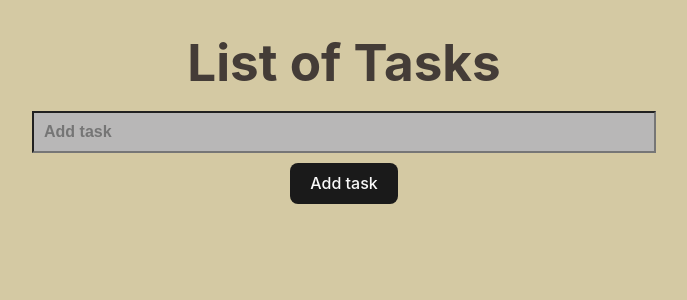
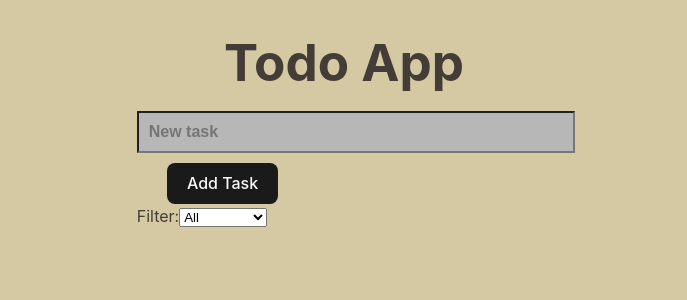
Before and after one commit to wichofly/tasks-to-do, a React (Vite) app: page / in a window 1280 px wide. Shown: the top 300 px of the page, without its empty margins (296-983 px from the left). Built offline with nearby package versions, Linux system fonts and the light colour scheme.

Commit message:
refactor: shown the tasks are completed, incomplete or all

```diff
--- a/src/components/Task.tsx
+++ /dev/null
@@ -1,37 +0,0 @@
-import { useState } from 'react';
-
-interface Props {
-  task: string;
-  onDelete: () => void;
-  onUpdate: (updatedTask: string) => void;
-}
-
-export const Task = ({ task, onDelete, onUpdate }: Props) => {
-  const [isEditing, setIsEditing] = useState(false);
-  const [updatedTask, setUpdatedTask] = useState(task);
-
-  const handleUpdate = () => {
-    onUpdate(updatedTask); // Call the onUpdate function with the updated task
-    setIsEditing(false); // Exit editing mode
-  };
-
-  return (
-    <div className="task">
-      {isEditing ? (
-        <input
-          type="text"
-          value={updatedTask}
-          onChange={(e) => setUpdatedTask(e.target.value)}
-          onBlur={handleUpdate} // Save on loss of focus
-          onKeyDown={(e) => e.key === 'Enter' && handleUpdate()} // Save on Enter press
-        />
-      ) : (
-        <span onClick={() => setIsEditing(true)}>{task}</span> // Click to edit
-      )}
-      <div>
-        <button onClick={() => setIsEditing(true)}>Update</button>
-        <button onClick={onDelete}>Delete</button>
-      </div>
-    </div>
-  );
-};
--- /dev/null
+++ b/src/components/TaskItem.tsx
@@ -0,0 +1,23 @@
+interface Props {
+  task: {
+    id: number;
+    name: string;
+    completed: boolean;
+  };
+  onDelete: () => void;
+  onToggleCompletion: () => void;
+}
+
+export const TaskItem = ({ task, onDelete, onToggleCompletion }: Props) => {
+  return (
+    <div className={`task ${task.completed ? 'completed' : ''}`}>
+      <input
+        type="checkbox"
+        checked={task.completed}
+        onChange={onToggleCompletion}
+      />
+      <span>{task.name}</span>
+      <button onClick={onDelete}>X</button>
+    </div>
+  );
+};
--- a/src/components/TaskList.tsx
+++ b/src/components/TaskList.tsx
@@ -1,20 +1,24 @@
-import { Task } from './Task';
+import { TaskItem } from './TaskItem';
 
 interface Props {
-  tasksList: string[];
-  updateTask: (index: number, updatedTask: string) => void;
-  deleteTasks: (index: number) => void;
+  tasks: {
+    id: number;
+    name: string;
+    completed: boolean;
+  }[];
+  onDelete: (id: number) => void;
+  onToggleCompletion: (id: number) => void;
 }
 
-export const TaskList = ({ tasksList, updateTask, deleteTasks }: Props) => {
+export const TaskList = ({ tasks, onDelete, onToggleCompletion }: Props) => {
   return (
     <div className="taskList">
-      {tasksList.map((task, index) => (
-        <Task
-          key={index}
+      {tasks.map((task) => (
+        <TaskItem
+          key={task.id}
           task={task}
-          onUpdate={(updatedTask) => updateTask(index, updatedTask)}
-          onDelete={() => deleteTasks(index)}
+          onDelete={() => onDelete(task.id)}
+          onToggleCompletion={() => onToggleCompletion(task.id)}
         />
       ))}
     </div>
--- a/src/components/TodoApp.tsx
+++ b/src/components/TodoApp.tsx
@@ -1,34 +1,55 @@
+import { FormEvent, useState } from 'react';
 import { useTask } from '../hooks/useTask';
 import { TaskList } from './TaskList';
 
 export const TodoApp = () => {
-  const {
-    newTask,
-    setNewTask,
-    listOfTasks,
-    handleAddTask,
-    handleUpdateTask,
-    handleDeleteTask,
-    handleKeyDown,
-  } = useTask();
+  const { tasks, addTask, deleteTask, toggleCompletion, setFilter, filter } =
+    useTask();
+
+  const [taskInput, setTaskInput] = useState('');
+
+  const handleSubmit = (e: FormEvent) => {
+    e.preventDefault();
+    addTask(taskInput);
+    setTaskInput('');
+  };
 
   return (
     <div>
-      <h1>List of Tasks</h1>
-      <div className="flex">
+      <h1>Todo App</h1>
+
+      {/* Task Creation Form */}
+      <form onSubmit={handleSubmit}>
         <input
           type="text"
-          value={newTask}
-          onChange={(e) => setNewTask(e.target.value)}
-          onKeyDown={handleKeyDown}
-          placeholder="Add task"
+          value={taskInput}
+          onChange={(e) => setTaskInput(e.target.value)}
+          placeholder="New task"
         />
-        <button onClick={handleAddTask}>Add task</button>
+        <button type="submit">Add Task</button>
+      </form>
+
+      {/* Filter Dropdown */}
+      <div>
+        <label htmlFor="filter">Filter:</label>
+        <select
+          id="filter"
+          value={filter}
+          onChange={(e) =>
+            setFilter(e.target.value as 'all' | 'completed' | 'incomplete')
+          }
+        >
+          <option value="all">All</option>
+          <option value="completed">Completed</option>
+          <option value="incomplete">Incomplete</option>
+        </select>
       </div>
+
+      {/* Task List */}
       <TaskList
-        tasksList={listOfTasks}
-        deleteTasks={handleDeleteTask}
-        updateTask={handleUpdateTask}
+        tasks={tasks}
+        onDelete={deleteTask}
+        onToggleCompletion={toggleCompletion}
       />
     </div>
   );
--- a/src/hooks/useTask.ts
+++ b/src/hooks/useTask.ts
@@ -1,43 +1,54 @@
-import { useState, KeyboardEvent } from 'react';
+import { useState } from 'react';
+
+// Define the task structure
+interface Task {
+  id: number;
+  name: string;
+  completed: boolean;
+}
 
 export const useTask = () => {
-  const [newTask, setNewTask] = useState<string>('');
-  const [listOfTasks, setListOfTasks] = useState<string[]>([]);
+  const [tasks, setTasks] = useState<Task[]>([]);
+  const [filter, setFilter] = useState<'all' | 'completed' | 'incomplete'>(
+    'all'
+  );
 
-  const capitalizeFirstLetter = (text: string) =>
-    text.charAt(0).toUpperCase() + text.slice(1);
+  const handleAddTask = (taskName: string) => {
+    if (!taskName.trim()) return;
 
-  const handleAddTask = () => {
-    if (!newTask.trim()) return;
-    setListOfTasks([...listOfTasks, capitalizeFirstLetter(newTask)]);
-    setNewTask('');
+    const newTask: Task = {
+      id: Date.now(), // Unique identifier
+      name: taskName.trim(),
+      completed: false,
+    };
+
+    setTasks((prevTasks) => [...prevTasks, newTask]);
   };
 
-  const handleUpdateTask = (index: number, updatedTask: string) => {
-    if (!updatedTask.trim()) return;
-    setListOfTasks((tasks) =>
-      tasks.map((task, i) =>
-        i === index ? capitalizeFirstLetter(updatedTask) : task
+  const handleDeleteTask = (id: number) => {
+    setTasks((prevTasks) => prevTasks.filter((task) => task.id !== id));
+  };
+
+  const handleToggleCompletion = (id: number) => {
+    setTasks((prevTasks) =>
+      prevTasks.map((task) =>
+        task.id === id ? { ...task, completed: !task.completed } : task
       )
     );
   };
 
-  const handleDeleteTask = (index: number) => {
-    setListOfTasks((tasks) => tasks.filter((_, i) => i !== index));
-  };
-
-
-  const handleKeyDown = (e: KeyboardEvent<HTMLInputElement>) => {
-    if (e.key === 'Enter') handleAddTask();
-  };
+  const filteredTasks = tasks.filter((task) => {
+    if (filter === 'completed') return task.completed;
+    if (filter === 'incomplete') return !task.completed;
+    return true; // 'all'
+  });
 
   return {
-    newTask,
-    setNewTask,
-    listOfTasks,
-    handleAddTask,
-    handleUpdateTask,
-    handleDeleteTask,
-    handleKeyDown,
+    tasks: filteredTasks,
+    addTask: handleAddTask,
+    deleteTask: handleDeleteTask,
+    toggleCompletion: handleToggleCompletion,
+    setFilter, // Set the filter type
+    filter, // Current filter type
   };
 };
```
